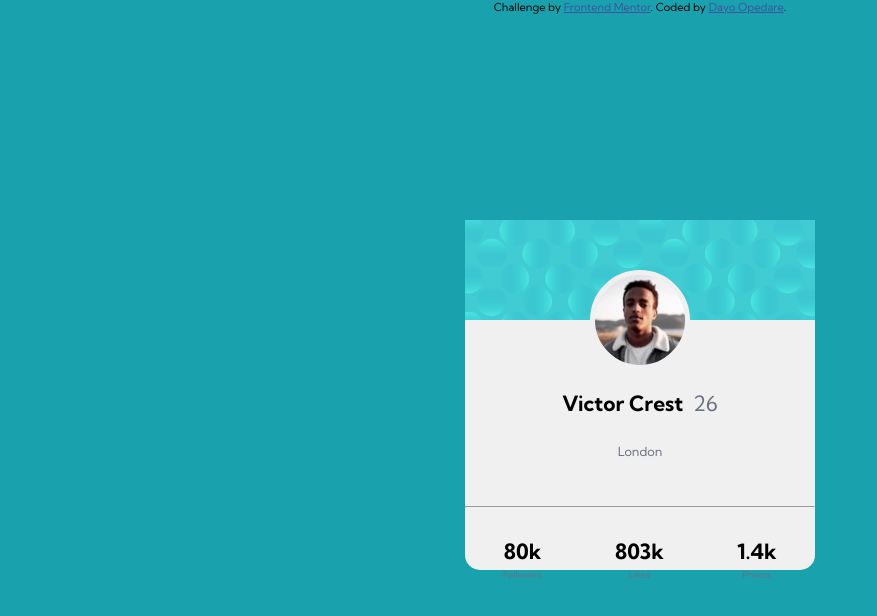
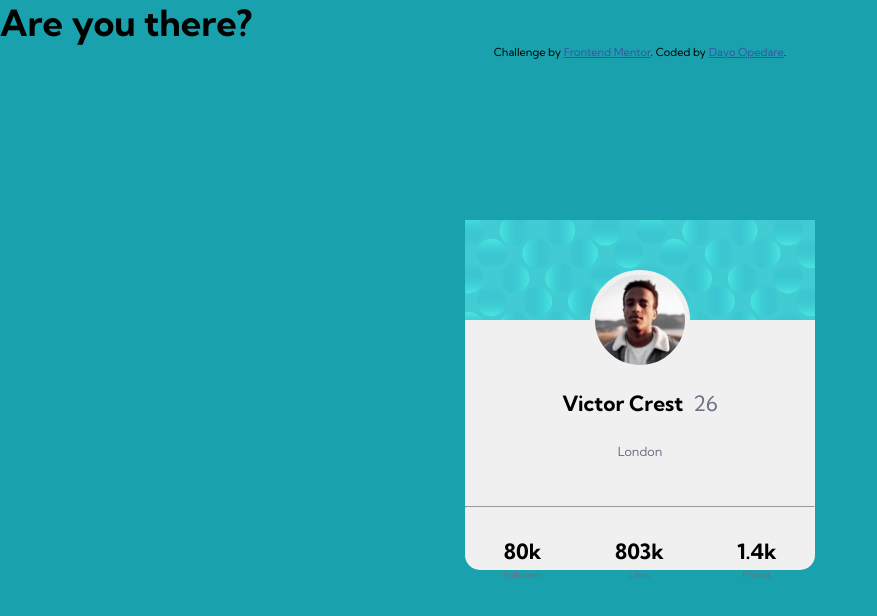
Before and after one commit to iopedare/profile-card, a plain HTML site: page index.html in a window 1280 px wide. Shown: the whole page, without its empty margins (0-877 px from the left). Drawn offline with Linux system fonts and the light colour scheme.

```diff
--- a/index.html
+++ b/index.html
@@ -50,6 +50,8 @@
 
   </div>
 
+  <h1>Are you there?</h1>
+
   <div class="attribution">
     Challenge by <a href="https://www.frontendmentor.io?ref=challenge" target="_blank">Frontend Mentor</a>.
     Coded by <a href="#">Dayo Opedare</a>.
```
